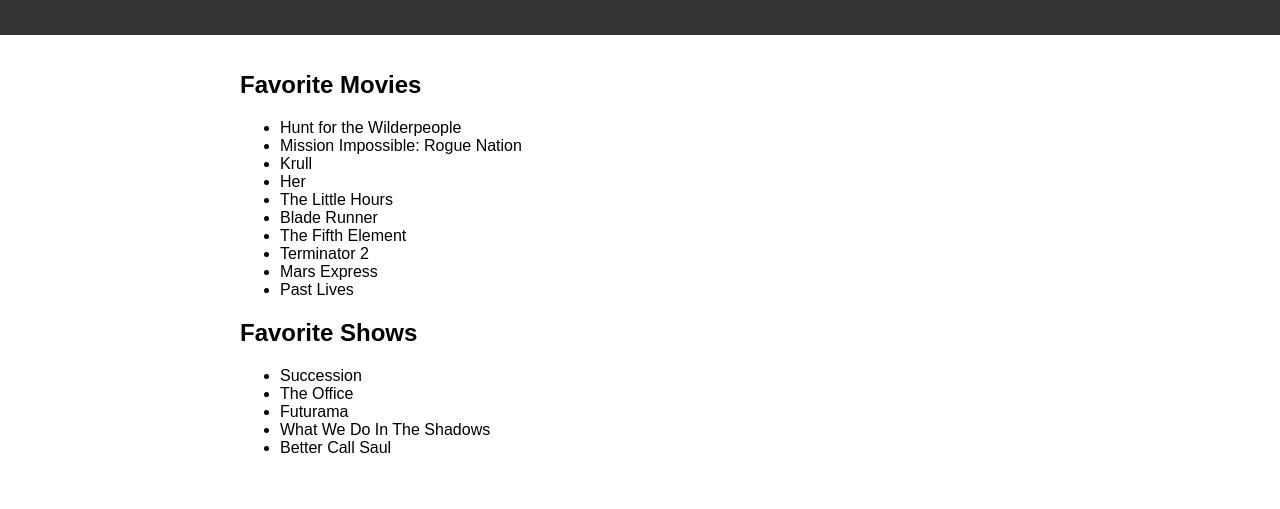
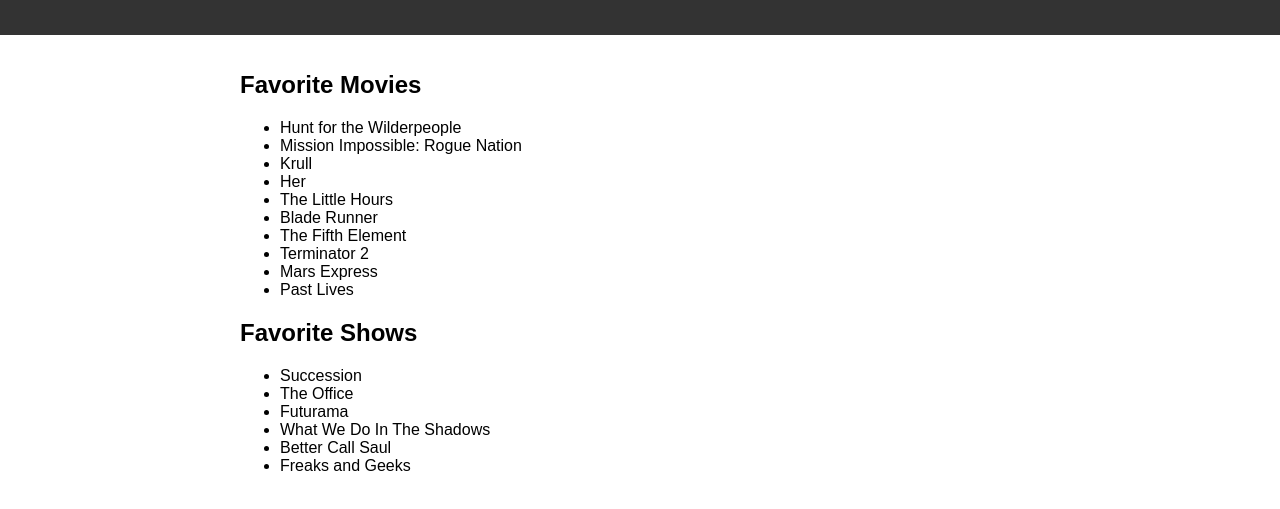
Before and after one commit to Paul-Ryan/pauls-movie-list, a website: page index.html in a window 1280 px wide. Shown: the part 77-586 px from the top of the page. Drawn offline with Linux system fonts and the light colour scheme.

Commit message:
Add Freaks and Geeks.

```diff
--- a/index.html
+++ b/index.html
@@ -46,6 +46,7 @@
         <li>Futurama</li>
         <li>What We Do In The Shadows</li>
         <li>Better Call Saul</li>
+        <li>Freaks and Geeks</li>
       </ul>
     </main>
   </body>
```
